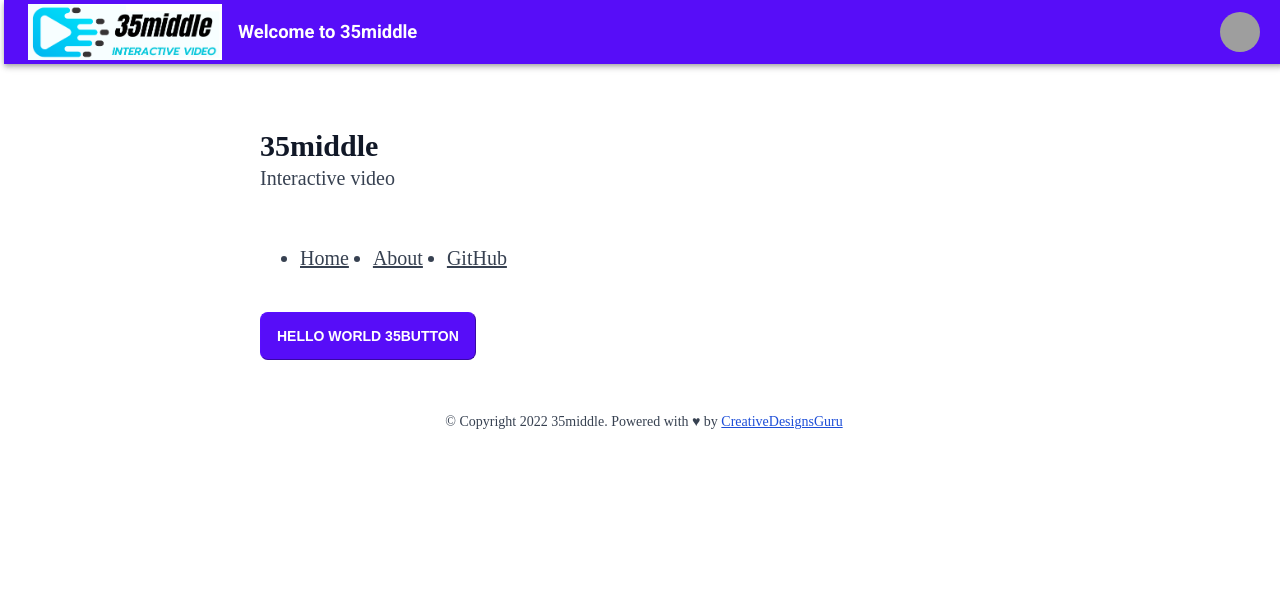
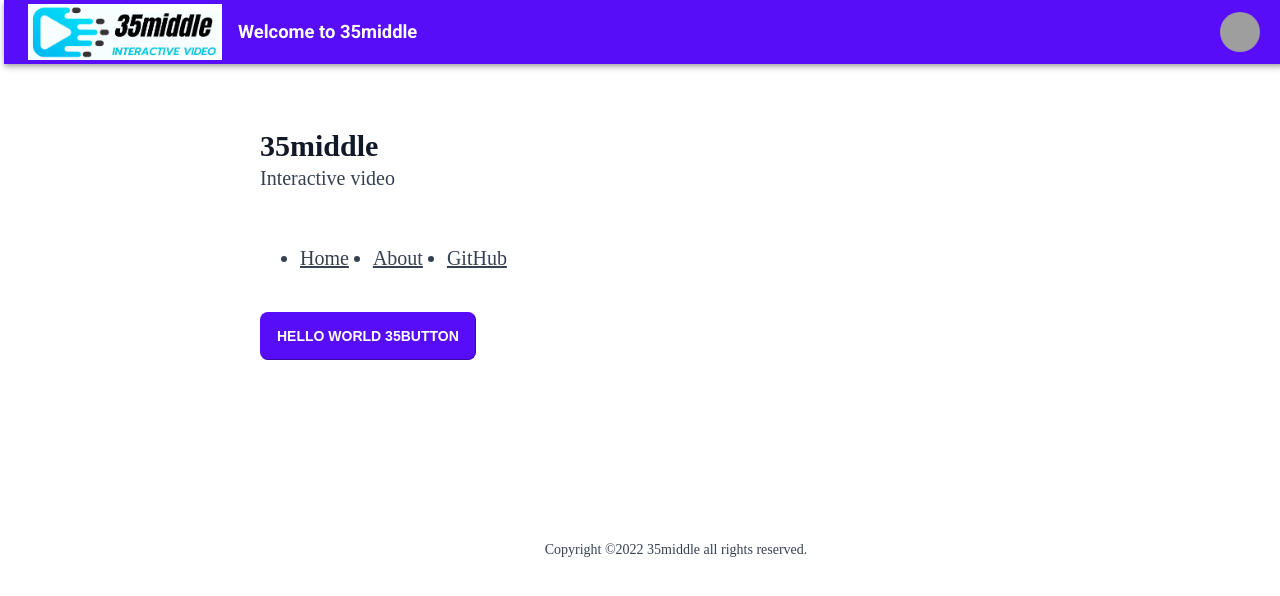
Before and after one commit to 35middle/35middle-app, a Next.js app: page / in a window 1280 px wide. Shown: the top 596 px of the page. Built offline with nearby package versions, Linux system fonts and the light colour scheme; grey boxes are pictures that could not be loaded.

Commit message:
feat: add footer

```diff
--- a/src/templates/Main.tsx
+++ b/src/templates/Main.tsx
@@ -53,12 +53,14 @@ const Main = (props: IMainProps) => (
 
       <div className="content py-5 text-xl">{props.children}</div>
 
-      <div className="border-t border-gray-300 py-8 text-center text-sm">
-        © Copyright {new Date().getFullYear()} {AppConfig.title}. Powered with{' '}
+      <footer className="max-w-container bottom-0 mx-auto mt-32 w-full px-4 sm:px-6 lg:px-8">
+        <p className="border-t border-gray-300 py-8 text-center text-sm">
+          Copyright ©{new Date().getFullYear()} {AppConfig.title} {}
           <span role="img" aria-label="Love">
-          ♥
-        </span>{' '}
-        by <a href="https://creativedesignsguru.com">CreativeDesignsGuru</a>
+            all rights reserved.
+          </span>
+        </p>
+      </footer>
       {/*
        * PLEASE READ THIS SECTION
        * We'll really appreciate if you could have a link to our website
@@ -67,7 +69,6 @@ const Main = (props: IMainProps) => (
        */}
     </div>
   </div>
-  </div>
 );
 
 export { Main };
```
Lines whose indentation alone changed are shown as unchanged.
